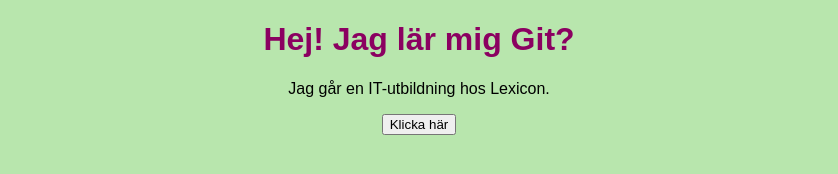
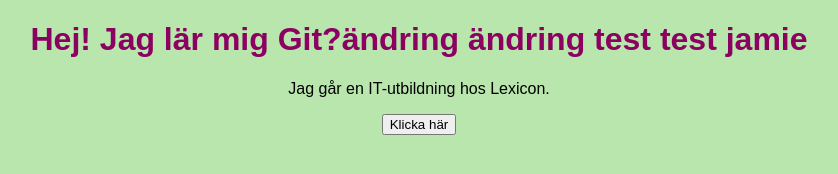
Before and after one commit to GoranWidlund/Grupp3Projekt1, a plain HTML site: page index.html in a window 1280 px wide. Shown: the whole page, without its empty margins (221-1059 px from the left). Drawn offline with Linux system fonts and the light colour scheme.

Commit message:
Update h1 header index.html

```diff
--- a/index.html
+++ b/index.html
@@ -6,7 +6,7 @@
   <link rel="stylesheet" href="style.css">
 </head>
 <body>
-  <h1>Hej! Jag lär mig Git?</h1>
+  <h1>Hej! Jag lär mig Git?ändring ändring test test jamie</h1>
   <p>Jag går en IT-utbildning hos Lexicon.</p>
   <button id="myButton">Klicka här</button>
   <script src="script.js"></script>
```
